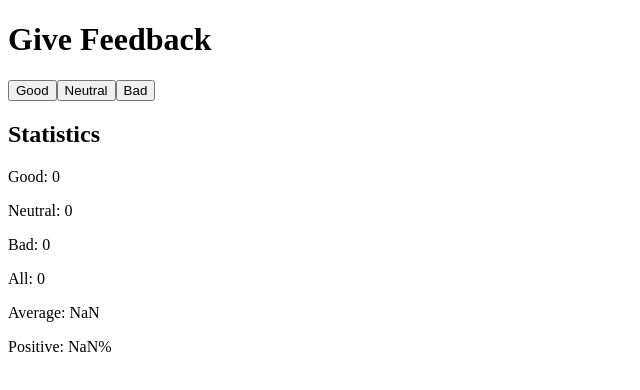
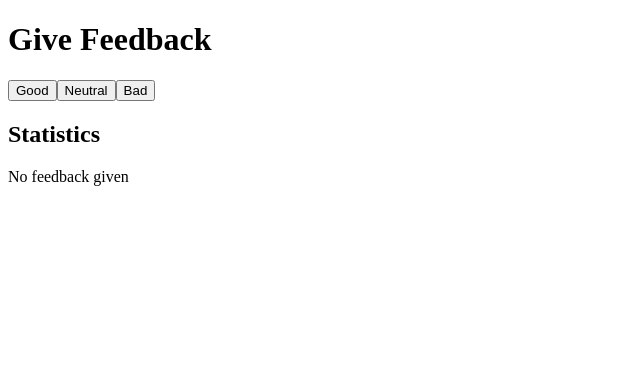
Before and after one commit to krdormer/submission-repository, a React (Create React App) app in the folder part1/unicafe/: page / in a window 1280 px wide. Shown: the top 390 px of the page, without its empty margins (0-640 px from the left). Built offline with nearby package versions, Linux system fonts and the light colour scheme.

Commit message:
[FSO] Complete Ex. 1.9

```diff
--- a/part1/unicafe/src/components/Stats.js
+++ b/part1/unicafe/src/components/Stats.js
@@ -1,10 +1,12 @@
 const Stats = ({ good, neutral, bad, total }) => {
   const averageRating = (good - bad) / total;
   const positiveRating = (good / total) * 100;
+  const feedbackGiven = (good || neutral || bad) > 0;
 
   return (
     <>
       <h2>Statistics</h2>
+      {feedbackGiven ? (
         <div>
           <p>Good: {good}</p>
           <p>Neutral: {neutral}</p>
@@ -13,6 +15,9 @@ const Stats = ({ good, neutral, bad, total }) => {
           <p>Average: {averageRating}</p>
           <p>Positive: {positiveRating}%</p>
         </div>
+      ) : (
+        <p>No feedback given</p>
+      )}
     </>
   );
 };
```
Lines whose indentation alone changed are shown as unchanged.
